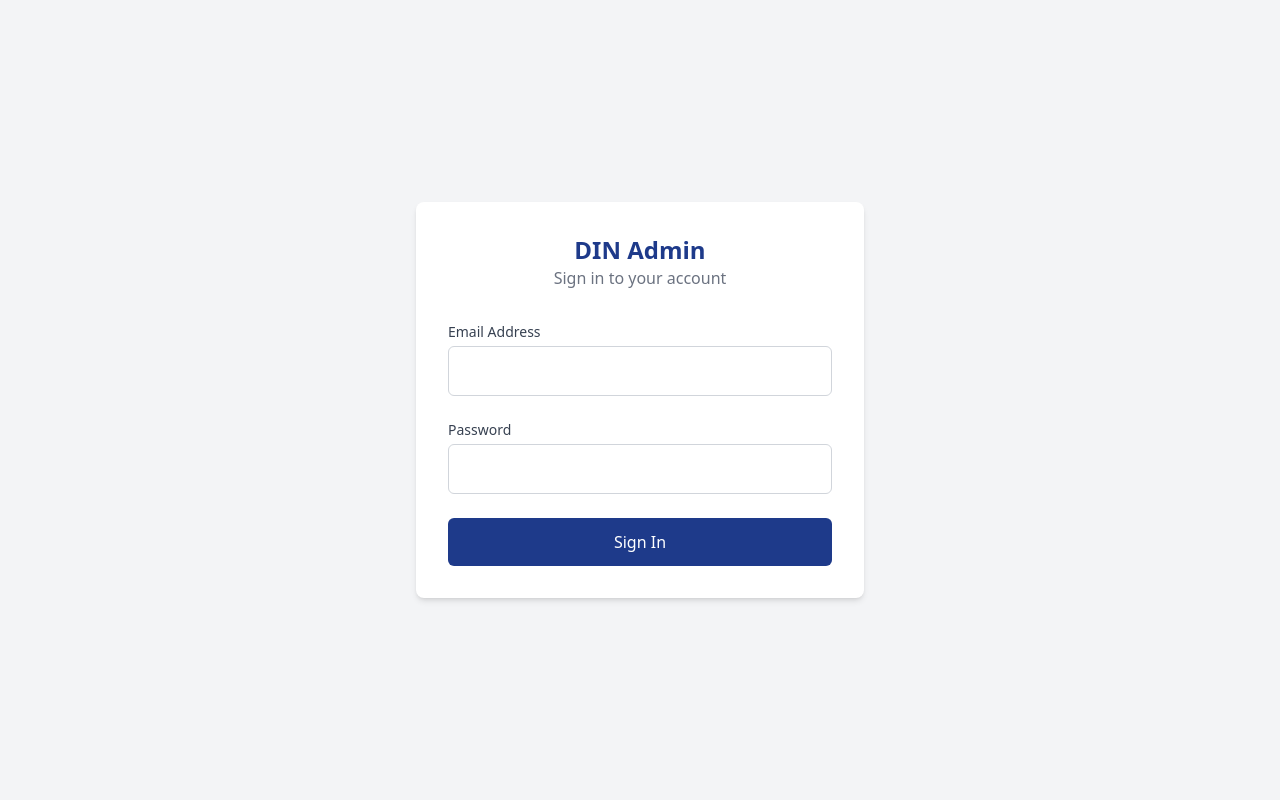
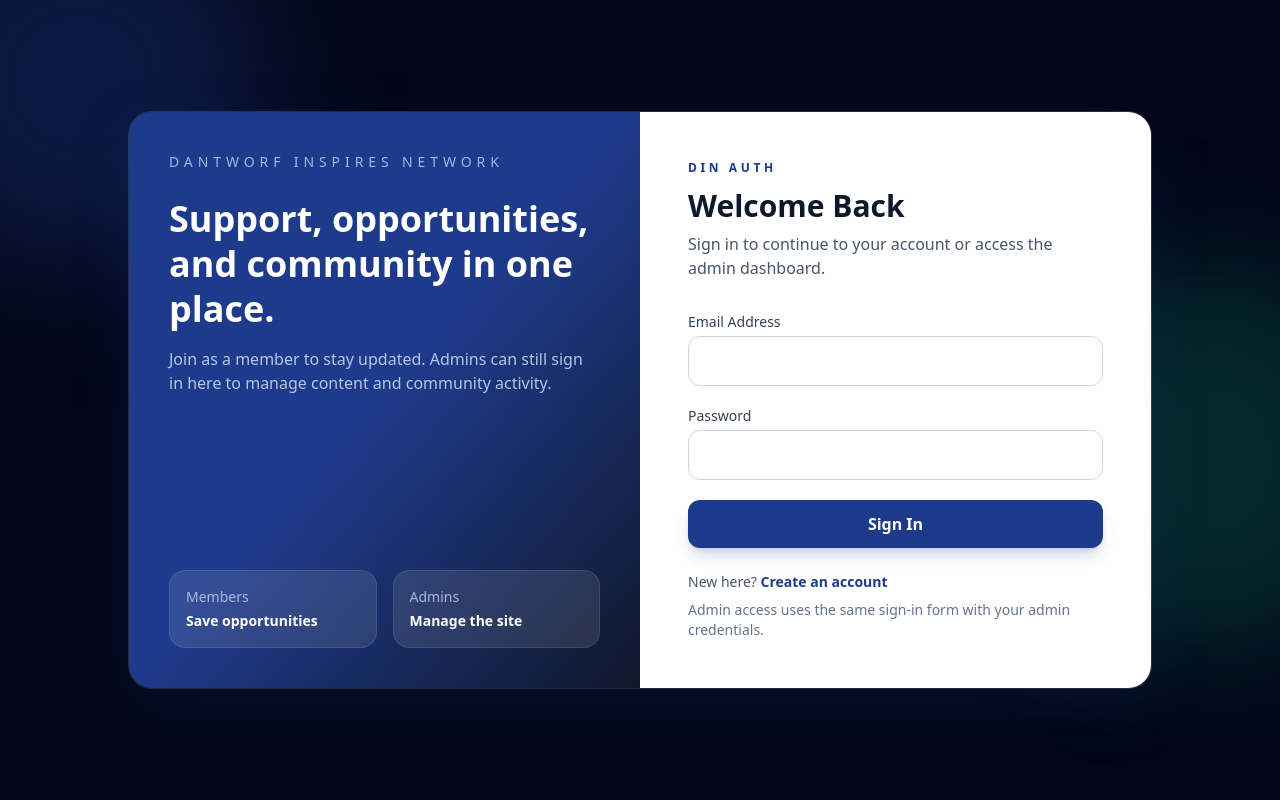
Before and after one commit to SevenCandid/DanTworf-Inspires-Network, a PHP site: page /login in a window 1280 px wide. Run offline with PHP 8.4, Linux system fonts and the light colour scheme; some libraries are stand-ins or nearby versions.

Commit message:
Add member signup and role-aware auth

```diff
--- a/index.php
+++ b/index.php
@@ -158,6 +158,8 @@ $router->post('/newsletter', 'HomeController@submitNewsletter');
 // Auth Routes
 $router->get('/login', 'AuthController@login');
 $router->post('/login', 'AuthController@authenticate');
+$router->get('/register', 'AuthController@register');
+$router->post('/register', 'AuthController@store');
 $router->post('/logout', 'AuthController@logout');
 
 // Admin Routes (Protected by controller constructors extending AdminBaseController)
--- a/src/Controllers/AuthController.php
+++ b/src/Controllers/AuthController.php
@@ -10,16 +10,31 @@ class AuthController {
     public function login() {
         Session::start();
         if (Session::has('user_id')) {
-            header("Location: /admin");
-            exit;
+            $this->redirectAuthenticatedUser();
         }
-        require_once __DIR__ . '/../Views/admin/login.php';
+
+        $mode = 'login';
+        require_once __DIR__ . '/../Views/auth/form.php';
+    }
+
+    public function register() {
+        Session::start();
+        if (Session::has('user_id')) {
+            $this->redirectAuthenticatedUser();
+        }
+
+        $mode = 'register';
+        require_once __DIR__ . '/../Views/auth/form.php';
     }
 
     public function authenticate() {
-        if ($_SERVER['REQUEST_METHOD'] === 'POST') {
+        if ($_SERVER['REQUEST_METHOD'] !== 'POST') {
+            header('Location: /login');
+            exit;
+        }
+
         if (!Security::verifyCsrfToken($_POST['csrf_token'] ?? '')) {
-                die("Invalid CSRF token.");
+            $this->flashAndRedirect('flash_error', 'Invalid CSRF token.', '/login');
         }
 
         $email = Security::sanitizeInput($_POST['email'] ?? '');
@@ -27,26 +42,100 @@ class AuthController {
 
         $user = User::findByEmail($email);
 
-            if ($user && password_verify($password, $user['password_hash'])) {
+        if (!$user || !password_verify($password, $user['password_hash'])) {
+            $this->flashAndRedirect('flash_error', 'Invalid email or password.', '/login');
+        }
+
         Session::start();
+        Session::regenerate();
         Session::set('user_id', $user['id']);
         Session::set('user_role', $user['role']);
         Session::set('user_name', $user['name']);
 
-                header("Location: /admin");
-                exit;
-            } else {
-                Session::start();
-                Session::set('flash_error', 'Invalid email or password.');
-                header("Location: /login");
+        $this->redirectAuthenticatedUser();
+    }
+
+    public function store() {
+        if ($_SERVER['REQUEST_METHOD'] !== 'POST') {
+            header('Location: /register');
             exit;
         }
+
+        if (!Security::verifyCsrfToken($_POST['csrf_token'] ?? '')) {
+            $this->flashAndRedirect('flash_error', 'Invalid CSRF token.', '/register');
         }
+
+        $name = Security::sanitizeInput($_POST['name'] ?? '');
+        $email = Security::sanitizeInput($_POST['email'] ?? '');
+        $password = (string) ($_POST['password'] ?? '');
+        $passwordConfirmation = (string) ($_POST['password_confirmation'] ?? '');
+
+        if ($name === '' || $email === '' || $password === '') {
+            $this->flashAndRedirect('flash_error', 'Please fill in all required fields.', '/register');
+        }
+
+        if (!filter_var($email, FILTER_VALIDATE_EMAIL)) {
+            $this->flashAndRedirect('flash_error', 'Please enter a valid email address.', '/register');
+        }
+
+        if (strlen($password) < 8) {
+            $this->flashAndRedirect('flash_error', 'Password must be at least 8 characters long.', '/register');
+        }
+
+        if ($password !== $passwordConfirmation) {
+            $this->flashAndRedirect('flash_error', 'Passwords do not match.', '/register');
+        }
+
+        if (User::emailExists($email)) {
+            $this->flashAndRedirect('flash_error', 'An account with that email already exists.', '/register');
+        }
+
+        $userId = User::create($name, $email, $password, 'student');
+        $user = User::findById($userId);
+        if (!$user) {
+            $this->flashAndRedirect('flash_error', 'Account created, but we could not load your profile. Please log in.', '/login');
+        }
+
+        Session::start();
+        Session::regenerate();
+        Session::set('user_id', $user['id']);
+        Session::set('user_role', $user['role']);
+        Session::set('user_name', $user['name']);
+        Session::set('flash_success', 'Your account has been created successfully.');
+
+        header('Location: /');
+        exit;
     }
 
     public function logout() {
+        if ($_SERVER['REQUEST_METHOD'] !== 'POST') {
+            header('Location: /');
+            exit;
+        }
+
+        if (!Security::verifyCsrfToken($_POST['csrf_token'] ?? '')) {
+            $this->flashAndRedirect('flash_error', 'Invalid CSRF token.', '/');
+        }
+
         Session::destroy();
         header("Location: /");
         exit;
     }
+
+    private function redirectAuthenticatedUser(): void {
+        $role = Session::get('user_role');
+        if ($role === 'admin') {
+            header('Location: /admin');
+        } else {
+            header('Location: /');
         }
+        exit;
+    }
+
+    private function flashAndRedirect(string $key, string $message, string $path): void {
+        Session::start();
+        Session::set($key, $message);
+        header("Location: {$path}");
+        exit;
+    }
+}
--- a/src/Core/Session.php
+++ b/src/Core/Session.php
@@ -12,6 +12,11 @@ class Session {
 
             session_start();
         }
+    }
+
+    public static function regenerate(bool $deleteOldSession = true): void {
+        self::start();
+        session_regenerate_id($deleteOldSession);
     }
 
     public static function set(string $key, $value): void {
--- a/src/Views/admin/login.php
+++ b/src/Views/admin/login.php
@@ -1,50 +1,3 @@
-<!DOCTYPE html>
-<html lang="en">
-<head>
-    <meta charset="UTF-8">
-    <meta name="viewport" content="width=device-width, initial-scale=1.0">
-    <title>Admin Login - <?= \App\Config\Config::getAppName() ?></title>
-    <script src="https://cdn.tailwindcss.com"></script>
-    <script>
-        tailwind.config = {
-            theme: {
-                extend: { colors: { primary: '#1E3A8A' } }
-            }
-        }
-    </script>
-</head>
-<body class="bg-gray-100 h-screen flex items-center justify-center">
-    <div class="max-w-md w-full bg-white rounded-lg shadow-md p-8">
-        <div class="text-center mb-8">
-            <h1 class="text-2xl font-bold text-primary">DIN Admin</h1>
-            <p class="text-gray-500">Sign in to your account</p>
-        </div>
-
-        <?php \App\Core\Session::start(); ?>
-        <?php if (\App\Core\Session::has('flash_error')): ?>
-            <div class="bg-red-100 border border-red-400 text-red-700 px-4 py-3 rounded mb-4">
-                <?= htmlspecialchars(\App\Core\Session::get('flash_error')) ?>
-                <?php \App\Core\Session::remove('flash_error'); ?>
-            </div>
-        <?php endif; ?>
-
-        <form action="/login" method="POST" class="space-y-6">
-            <input type="hidden" name="csrf_token" value="<?= \App\Core\Security::generateCsrfToken() ?>">
-
-            <div>
-                <label class="block text-sm font-medium text-gray-700">Email Address</label>
-                <input type="email" name="email" required class="mt-1 p-3 block w-full border border-gray-300 rounded-md focus:ring-primary focus:border-primary">
-            </div>
-
-            <div>
-                <label class="block text-sm font-medium text-gray-700">Password</label>
-                <input type="password" name="password" required class="mt-1 p-3 block w-full border border-gray-300 rounded-md focus:ring-primary focus:border-primary">
-            </div>
-
-            <button type="submit" class="w-full py-3 px-4 bg-primary hover:bg-blue-800 text-white font-medium rounded-md transition-colors">
-                Sign In
-            </button>
-        </form>
-    </div>
-</body>
-</html>
+<?php
+$mode = 'login';
+require __DIR__ . '/../auth/form.php';
--- /dev/null
+++ b/src/Views/auth/form.php
@@ -0,0 +1,128 @@
+<?php
+use App\Core\Session;
+
+$mode = $mode ?? 'login';
+$isRegister = $mode === 'register';
+$title = $isRegister ? 'Create Account' : 'Welcome Back';
+$subtitle = $isRegister
+    ? 'Create your member account to save your place in the DIN community.'
+    : 'Sign in to continue to your account or access the admin dashboard.';
+$action = $isRegister ? '/register' : '/login';
+?>
+<!DOCTYPE html>
+<html lang="en">
+<head>
+    <meta charset="UTF-8">
+    <meta name="viewport" content="width=device-width, initial-scale=1.0">
+    <title><?= htmlspecialchars($title) ?> - <?= \App\Config\Config::getAppName() ?></title>
+    <script src="https://cdn.tailwindcss.com"></script>
+    <script>
+        tailwind.config = {
+            theme: {
+                extend: {
+                    colors: {
+                        primary: '#1E3A8A',
+                        secondary: '#10B981',
+                    },
+                    boxShadow: {
+                        glow: '0 20px 60px rgba(30, 58, 138, 0.18)'
+                    }
+                }
+            }
+        }
+    </script>
+</head>
+<body class="min-h-screen bg-slate-950 text-white flex items-center justify-center px-4 py-10">
+    <div class="absolute inset-0 overflow-hidden pointer-events-none">
+        <div class="absolute -top-28 -left-28 w-96 h-96 rounded-full bg-primary/35 blur-3xl"></div>
+        <div class="absolute top-1/3 -right-28 w-96 h-96 rounded-full bg-secondary/20 blur-3xl"></div>
+    </div>
+
+    <div class="relative w-full max-w-5xl grid lg:grid-cols-2 gap-0 bg-white/5 backdrop-blur-xl border border-white/10 rounded-3xl shadow-glow overflow-hidden">
+        <div class="hidden lg:flex flex-col justify-between p-10 bg-gradient-to-br from-primary via-blue-900 to-slate-900">
+            <div>
+                <p class="text-sm uppercase tracking-[0.35em] text-blue-200/80">DANTWORF INSPIRES NETWORK</p>
+                <h1 class="mt-6 text-4xl font-extrabold leading-tight">Support, opportunities, and community in one place.</h1>
+                <p class="mt-4 text-blue-100/80 max-w-md">
+                    Join as a member to stay updated. Admins can still sign in here to manage content and community activity.
+                </p>
+            </div>
+            <div class="grid grid-cols-2 gap-4 text-sm">
+                <div class="rounded-2xl bg-white/10 p-4 border border-white/10">
+                    <p class="text-blue-100/70">Members</p>
+                    <p class="mt-1 font-semibold">Save opportunities</p>
+                </div>
+                <div class="rounded-2xl bg-white/10 p-4 border border-white/10">
+                    <p class="text-blue-100/70">Admins</p>
+                    <p class="mt-1 font-semibold">Manage the site</p>
+                </div>
+            </div>
+        </div>
+
+        <div class="p-6 sm:p-10 lg:p-12 bg-white text-slate-900">
+            <div class="max-w-md mx-auto">
+                <div class="mb-8">
+                    <p class="text-xs font-semibold uppercase tracking-[0.3em] text-primary">DIN Auth</p>
+                    <h2 class="mt-3 text-3xl font-bold"><?= htmlspecialchars($title) ?></h2>
+                    <p class="mt-2 text-slate-600"><?= htmlspecialchars($subtitle) ?></p>
+                </div>
+
+                <?php Session::start(); ?>
+                <?php if (Session::has('flash_success')): ?>
+                    <div class="mb-5 rounded-xl border border-green-200 bg-green-50 px-4 py-3 text-green-800">
+                        <?= htmlspecialchars(Session::get('flash_success')) ?>
+                        <?php Session::remove('flash_success'); ?>
+                    </div>
+                <?php endif; ?>
+                <?php if (Session::has('flash_error')): ?>
+                    <div class="mb-5 rounded-xl border border-red-200 bg-red-50 px-4 py-3 text-red-800">
+                        <?= htmlspecialchars(Session::get('flash_error')) ?>
+                        <?php Session::remove('flash_error'); ?>
+                    </div>
+                <?php endif; ?>
+
+                <form action="<?= $action ?>" method="POST" class="space-y-5">
+                    <input type="hidden" name="csrf_token" value="<?= \App\Core\Security::generateCsrfToken() ?>">
+
+                    <?php if ($isRegister): ?>
+                        <div>
+                            <label class="block text-sm font-medium text-slate-700">Full Name</label>
+                            <input type="text" name="name" required class="mt-1 block w-full rounded-xl border border-slate-300 px-4 py-3 focus:border-primary focus:ring-2 focus:ring-primary/20 outline-none">
+                        </div>
+                    <?php endif; ?>
+
+                    <div>
+                        <label class="block text-sm font-medium text-slate-700">Email Address</label>
+                        <input type="email" name="email" required class="mt-1 block w-full rounded-xl border border-slate-300 px-4 py-3 focus:border-primary focus:ring-2 focus:ring-primary/20 outline-none">
+                    </div>
+
+                    <div>
+                        <label class="block text-sm font-medium text-slate-700">Password</label>
+                        <input type="password" name="password" required class="mt-1 block w-full rounded-xl border border-slate-300 px-4 py-3 focus:border-primary focus:ring-2 focus:ring-primary/20 outline-none">
+                    </div>
+
+                    <?php if ($isRegister): ?>
+                        <div>
+                            <label class="block text-sm font-medium text-slate-700">Confirm Password</label>
+                            <input type="password" name="password_confirmation" required class="mt-1 block w-full rounded-xl border border-slate-300 px-4 py-3 focus:border-primary focus:ring-2 focus:ring-primary/20 outline-none">
+                        </div>
+                    <?php endif; ?>
+
+                    <button type="submit" class="w-full rounded-xl bg-primary px-4 py-3 font-semibold text-white shadow-lg shadow-primary/20 hover:bg-blue-800 transition-colors">
+                        <?= $isRegister ? 'Create Account' : 'Sign In' ?>
+                    </button>
+                </form>
+
+                <div class="mt-6 text-sm text-slate-600 flex flex-col gap-2">
+                    <?php if ($isRegister): ?>
+                        <span>Already have an account? <a href="/login" class="font-semibold text-primary hover:underline">Sign in</a></span>
+                    <?php else: ?>
+                        <span>New here? <a href="/register" class="font-semibold text-primary hover:underline">Create an account</a></span>
+                        <span class="text-slate-500">Admin access uses the same sign-in form with your admin credentials.</span>
+                    <?php endif; ?>
+                </div>
+            </div>
+        </div>
+    </div>
+</body>
+</html>
```
Also changed, not shown: src/Models/User.php (+27 -0 lines), src/Views/layouts/main.php (+29 -0 lines). Lines whose indentation alone changed are shown as unchanged.
